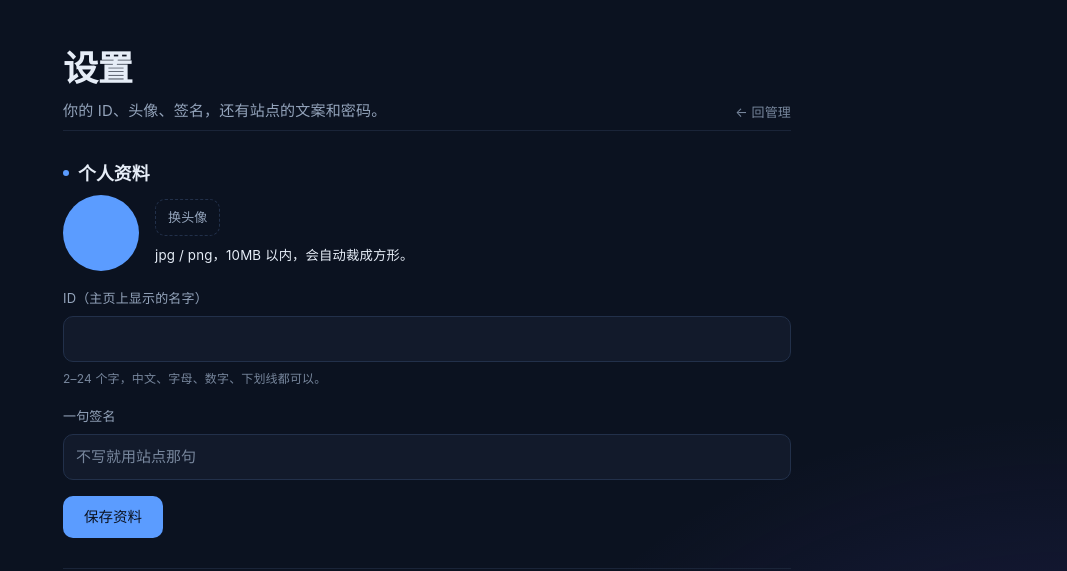
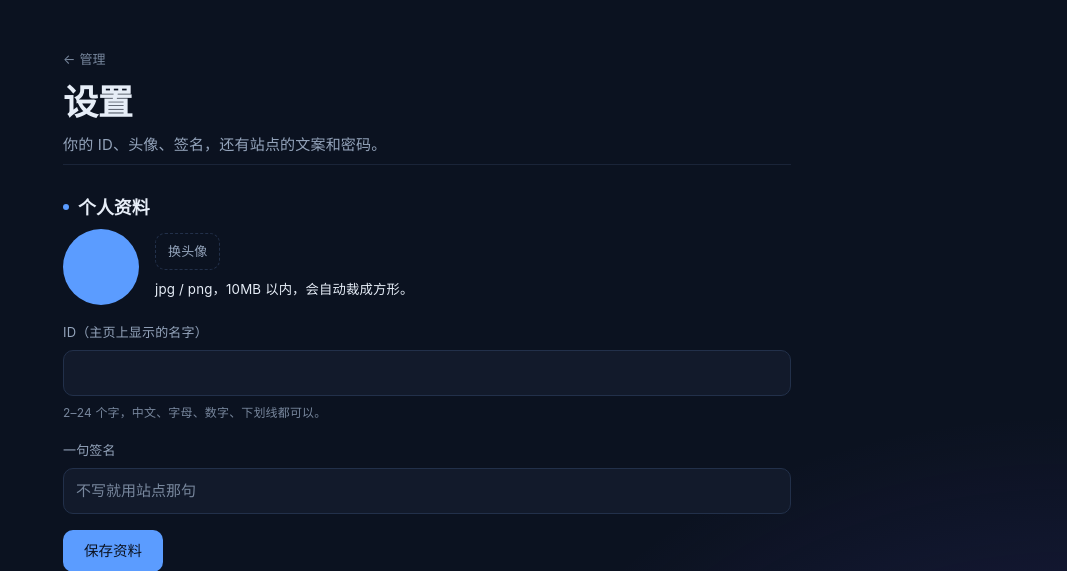
Before and after one commit to i11be/make_better, a Spring app: template src/main/resources/templates/admin/settings.html in a window 1280 px wide. Shown: the part 63-634 px from the top of the page, without its empty margins (213-1280 px from the left). Run offline with Thymeleaf, Linux system fonts and the light colour scheme; the template is opened without the code that fills it, so the values that code supplies are empty; some of the project's set-up classes (security, data sources, template engines, error pages and the like) are left out, and stand-ins take their place.

Commit message:
导航：每个页面补上「返回上一级」
- 动态/学习/档案/日记列表：← 首页
- 档案详情：← 档案
- 管理首页：← 首页
- 写一篇/改一篇、档案管理、设置：← 管理
- 档案编辑：← 档案管理；条目编辑：← 那个档案
- 学习/动态详情：返回链接提到顶部，去掉底部重复
- 统一 .back-link 样式（13px、次要色、hover 变蓝）

```diff
--- a/src/main/resources/static/css/style.css
+++ b/src/main/resources/static/css/style.css
@@ -379,6 +379,23 @@ code {
   padding: 44px 0 6px;
 }
 
+/* 每页顶部的「返回上一级」 */
+.back-link {
+  display: inline-flex;
+  align-items: center;
+  gap: 4px;
+  margin-bottom: 10px;
+  font-size: 13px;
+  line-height: 1.4;
+  color: var(--ink-dim);
+  text-decoration: none;
+  transition: color 0.15s ease;
+}
+
+.back-link:hover {
+  color: var(--accent);
+}
+
 .page-title {
   font-size: clamp(1.7rem, 5vw, 2.2rem);
   letter-spacing: -0.01em;
--- a/src/main/resources/templates/admin/archive-edit.html
+++ b/src/main/resources/templates/admin/archive-edit.html
@@ -7,7 +7,7 @@
 <main class="wrap">
   <header class="page-head">
     <div>
-      <p class="eyebrow"><a th:href="@{/admin/archives}">档案管理</a></p>
+      <a class="back-link" th:href="@{/admin/archives}">← 档案管理</a>
       <h1 class="page-title" th:text="${archive.title}">档案</h1>
     </div>
     <a class="quiet" th:href="${'/archive/' + archive.id}">看前台 →</a>
--- a/src/main/resources/templates/admin/archive-item.html
+++ b/src/main/resources/templates/admin/archive-item.html
@@ -7,10 +7,8 @@
 <main class="wrap">
   <header class="page-head">
     <div>
-      <p class="eyebrow">
-        <a th:href="@{/admin/archives}">档案</a> ·
-        <a th:href="${'/admin/archives/' + archive.id}" th:text="${archive.title}">档案</a>
-      </p>
+      <a class="back-link" th:href="${'/admin/archives/' + archive.id}"
+         th:text="${'← ' + archive.title}">← 档案</a>
       <h1 class="page-title">改这一条</h1>
     </div>
     <a class="quiet" th:href="${'/archive/' + archive.id + '?item=' + item.id}">看前台 →</a>
--- a/src/main/resources/templates/admin/archives.html
+++ b/src/main/resources/templates/admin/archives.html
@@ -7,6 +7,7 @@
 <main class="wrap">
   <header class="page-head">
     <div>
+      <a class="back-link" th:href="@{/admin}">← 管理</a>
       <h1 class="page-title">档案</h1>
       <p class="sub">一个主题一个档案，里面再往细里写条目。</p>
     </div>
--- a/src/main/resources/templates/admin/editor.html
+++ b/src/main/resources/templates/admin/editor.html
@@ -7,6 +7,7 @@
 <main class="wrap wrap-wide">
   <header class="page-head">
     <div>
+      <a class="back-link" th:href="@{/admin}">← 管理</a>
       <h1 class="page-title" th:text="${mode == 'new' ? '写一篇' : '改一篇'}">写一篇</h1>
       <p class="sub">用 Markdown 写。Ctrl / ⌘ + S 保存。</p>
     </div>
--- a/src/main/resources/templates/admin/index.html
+++ b/src/main/resources/templates/admin/index.html
@@ -7,6 +7,7 @@
 <main class="wrap wrap-wide">
   <header class="page-head">
     <div>
+      <a class="back-link" th:href="@{/}">← 首页</a>
       <h1 class="page-title">管理</h1>
       <p class="sub">写、改、删。日记要解锁后才看得到。</p>
     </div>
--- a/src/main/resources/templates/admin/settings.html
+++ b/src/main/resources/templates/admin/settings.html
@@ -7,10 +7,10 @@
 <main class="wrap">
   <header class="page-head">
     <div>
+      <a class="back-link" th:href="@{/admin}">← 管理</a>
       <h1 class="page-title">设置</h1>
       <p class="sub">你的 ID、头像、签名，还有站点的文案和密码。</p>
     </div>
-    <a class="quiet" th:href="@{/admin}">← 回管理</a>
   </header>
 
   <p class="banner" th:if="${param.ok != null}">
--- a/src/main/resources/templates/archive/detail.html
+++ b/src/main/resources/templates/archive/detail.html
@@ -7,7 +7,7 @@
 <main class="wrap wrap-wide">
   <header class="page-head">
     <div>
-      <p class="eyebrow"><a th:href="@{/archive}">档案</a></p>
+      <a class="back-link" th:href="@{/archive}">← 档案</a>
       <h1 class="page-title" th:text="${archive.title}">档案标题</h1>
       <p class="sub" th:if="${!#strings.isEmpty(archive.summary)}" th:text="${archive.summary}">简介</p>
     </div>
--- a/src/main/resources/templates/archive/list.html
+++ b/src/main/resources/templates/archive/list.html
@@ -7,6 +7,7 @@
 <main class="wrap">
   <header class="page-head">
     <div>
+      <a class="back-link" th:href="@{/}">← 首页</a>
       <h1 class="page-title">档案</h1>
       <p class="sub">一个主题一个档案：一本书、一个游戏、一段想弄明白的事。</p>
     </div>
--- a/src/main/resources/templates/entry.html
+++ b/src/main/resources/templates/entry.html
@@ -6,6 +6,7 @@
 
 <main class="wrap">
   <article class="entry">
+    <a class="back-link" th:href="${kind.path}" th:text="${'← ' + kind.label}">← 学习</a>
     <header class="entry-head">
       <p class="eyebrow">
         <a th:href="${kind.path}" th:text="${kind.label}">学习</a>
@@ -26,7 +27,6 @@
     <footer class="entry-foot">
       <a class="btn btn-small btn-ghost" th:if="${user != null}"
          th:href="@{/admin/entries/{id}/edit(id=entry.id)}">改这篇</a>
-      <a class="quiet" th:href="${kind.path}" th:text="${'← 回' + kind.label}">回列表</a>
       <span class="quiet quiet-dim" th:text="${'写于 ' + @viewHelper.dateTime(entry.createdAt)}">写于</span>
     </footer>
   </article>
--- a/src/main/resources/templates/feed-detail.html
+++ b/src/main/resources/templates/feed-detail.html
@@ -6,6 +6,7 @@
 
 <main class="wrap">
   <article class="post post-detail">
+    <a class="back-link" th:href="@{/feed}">← 动态</a>
     <header class="post-head">
       <img class="post-avatar" th:if="${profile != null and !#strings.isEmpty(profile.avatarPath)}"
            th:src="${profile.avatarUrl}" alt="" />
@@ -28,9 +29,8 @@
     </div>
 
     <footer class="post-foot">
-      <a class="quiet" th:href="@{/feed}">← 回动态</a>
       <form th:if="${user != null}" th:action="${'/feed/' + entry.id + '/delete'}" method="post"
-            class="inline push-right" data-confirm="删掉这条动态？配图也会一起删。">
+            class="inline" data-confirm="删掉这条动态？配图也会一起删。">
         <button type="submit" class="linklike danger">删掉这条</button>
       </form>
     </footer>
--- a/src/main/resources/templates/feed.html
+++ b/src/main/resources/templates/feed.html
@@ -7,6 +7,7 @@
 <main class="wrap">
   <header class="page-head">
     <div>
+      <a class="back-link" th:href="@{/}">← 首页</a>
       <h1 class="page-title">动态</h1>
       <p class="sub">生活里的小片段，可以配图。</p>
     </div>
--- a/src/main/resources/templates/list.html
+++ b/src/main/resources/templates/list.html
@@ -7,6 +7,7 @@
 <main class="wrap">
   <header class="page-head">
     <div>
+      <a class="back-link" th:href="@{/}">← 首页</a>
       <h1 class="page-title" th:text="${kind.label}">学习</h1>
       <p class="sub" th:text="${kind.hint}">今天学到的东西</p>
     </div>
```
